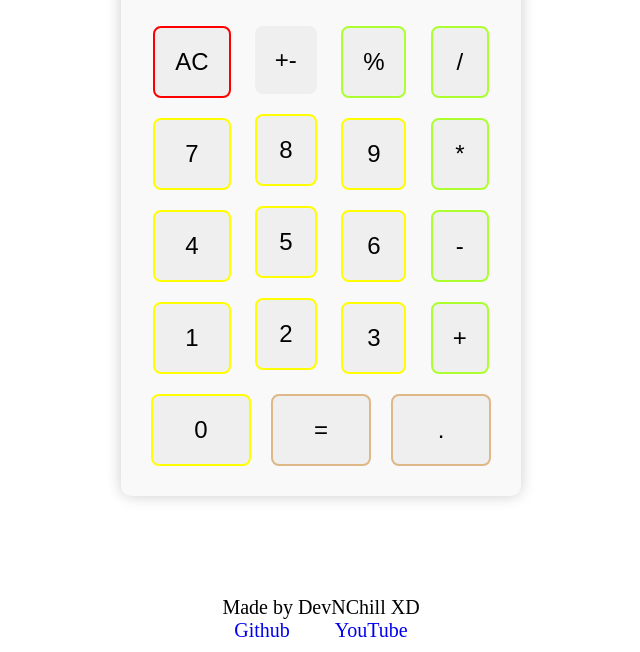
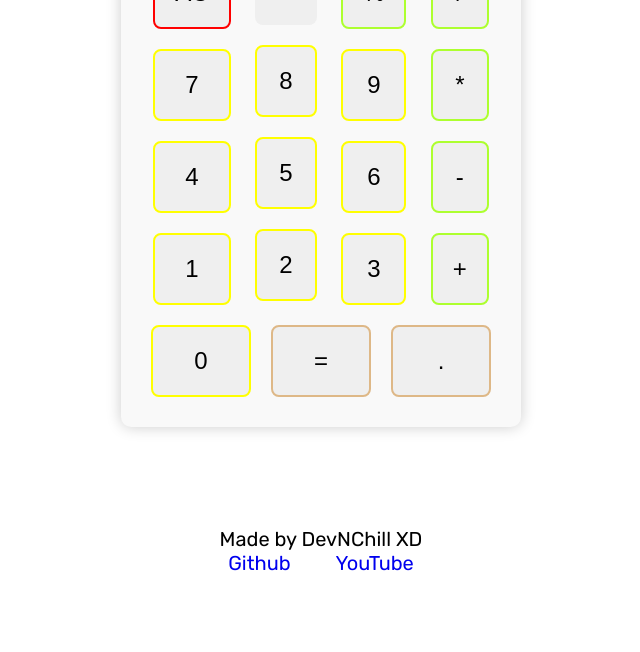
Before and after one commit to devnchill/Calculator, a plain HTML site: page index.html in a window 1280 px wide. Shown: the part 184-836 px from the top of the page, without its empty margins (319-959 px from the left). After the commit the page ends 800 px from the top, so only its background shows below. Drawn offline with Linux system fonts and the light colour scheme.

Commit message:
changed font

```diff
--- a/index.html
+++ b/index.html
@@ -3,7 +3,9 @@
   <head>
     <meta charset="UTF-8" />
     <meta name="viewport" content="width=device-width, initial-scale=1.0" />
-    <title>CheapCalculator XD</title>
+    <style>
+      @import url('https://fonts.googleapis.com/css2?family=Rubik:ital,wght@0,300..900;1,300..900&display=swap');
+    </style>   <title>CheapCalculator XD</title>
     <link rel="stylesheet" href="style.css" />
     <script src="script.js" defer></script>
   </head>
--- a/style.css
+++ b/style.css
@@ -7,6 +7,8 @@
 
 html,
 body {
+  font-family: 'Rubik', sans-serif;
+  display: flex;
   height: 100%;
   width: 100%;
   align-items: center;
```
